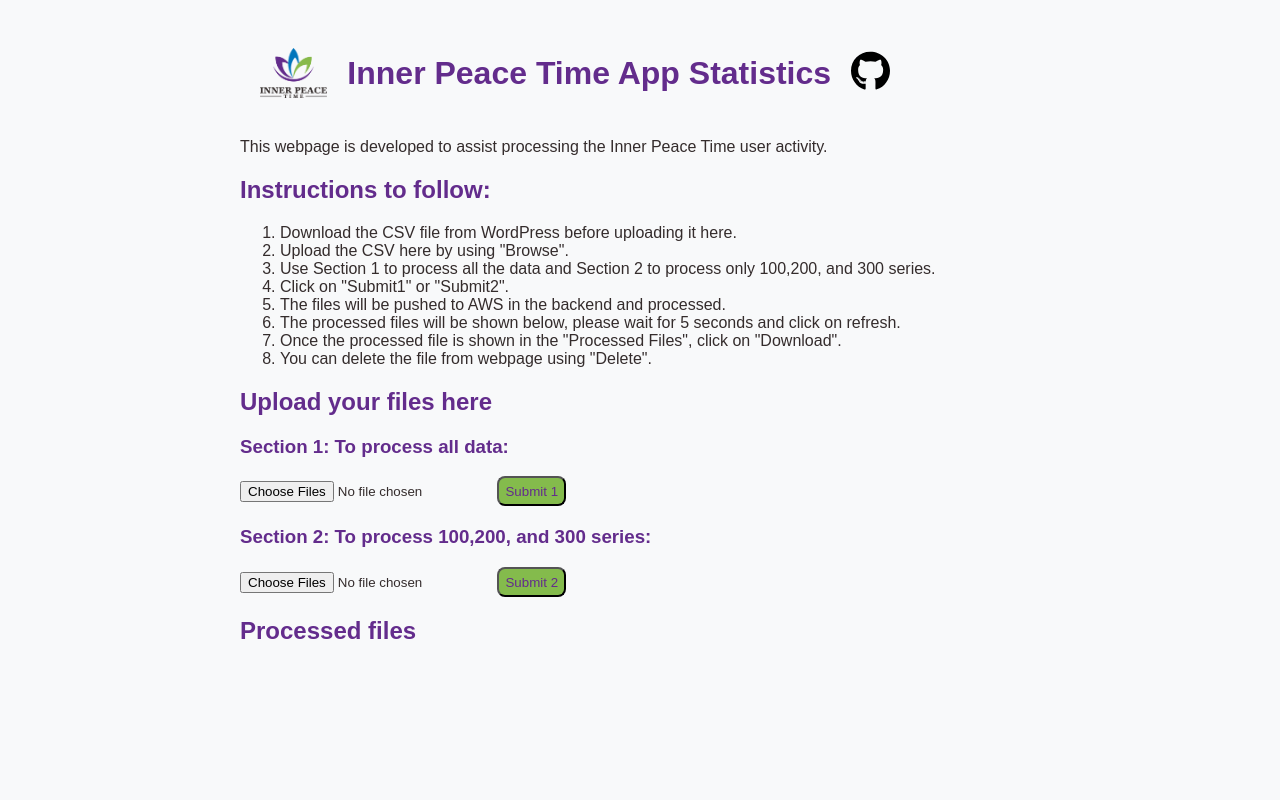
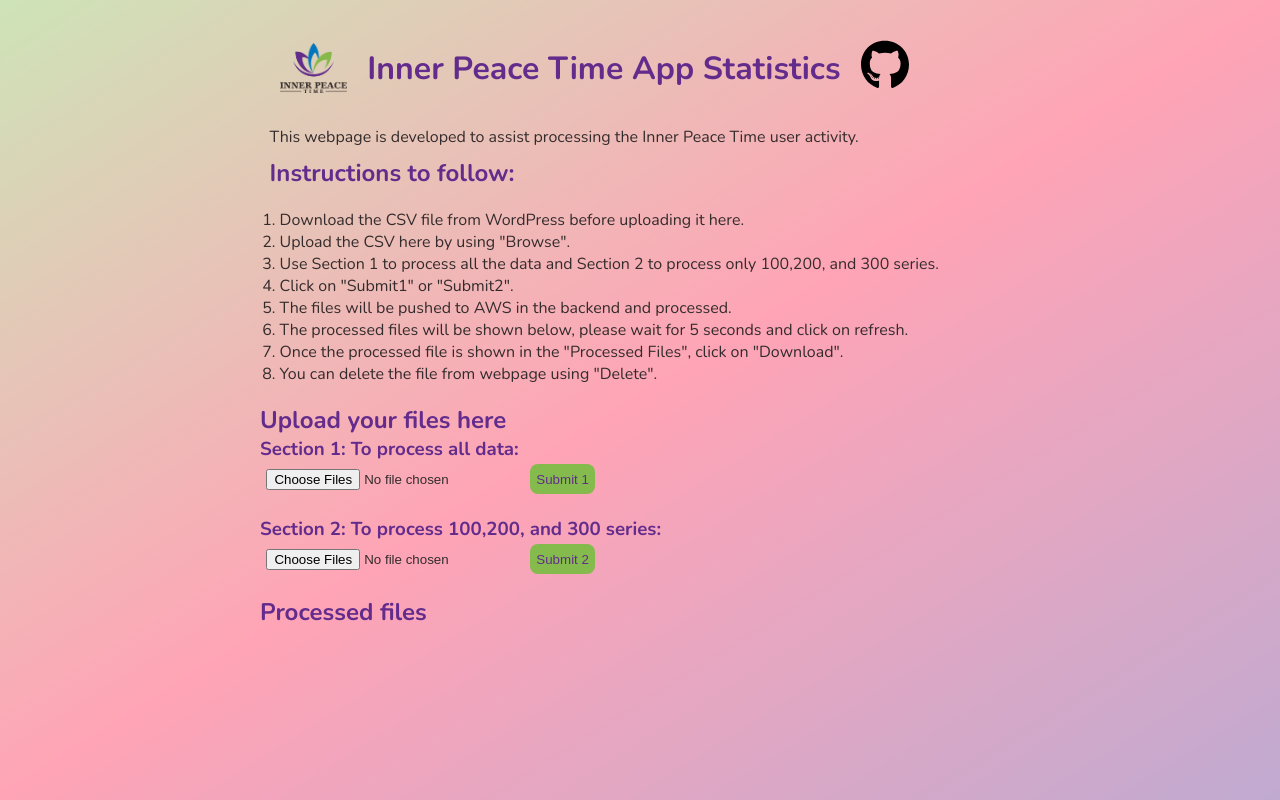
Before and after one commit to rkarmuri/InnerPeaceTimeStatistics, a plain HTML site: page index.html in a window 1280 px wide. Drawn offline with nearby package versions, Linux system fonts and the light colour scheme; a script that the page names is missing.

Commit message:
Updated styling

```diff
--- a/custom.css
+++ b/custom.css
@@ -1,7 +1,30 @@
+@import url('https://fonts.googleapis.com/css2?family=Nunito:ital,wght@0,200..1000;1,200..1000&display=swap');
+* {
+    padding: 0;
+    margin: 0;
+    box-sizing: border-box;
+}
 body {
-    font-family:Arial, Helvetica, sans-serif;
-    background-color: #f8f9fa;
+    font-family:'Nunito', sans-serif;
     color: #342c2c;
+    min-height: 100vh;
+    position: relative;
+    justify-content: center;
+    align-items: center;
+}
+
+body::before {
+    content: '';
+    position: absolute;
+    top: 0;
+    left: 0;
+    width: 100%;
+    height: 100%;
+    background: linear-gradient(to bottom right, #84bb4c, #FF1C4A, #632c8c);
+    opacity: 0.4;
+    z-index: -1;
+    min-height: 100vh;
+    backdrop-filter: blur(5px);
 }
 
 .container {
@@ -19,13 +42,14 @@
 .header img {
     margin: 10px;
     padding: 10px;
-    height: 40px;
+    height: 70px;
 }
 
 .header .h1 {
     margin: 0px;
-    padding: 10px 10px 30px 40px; /* Adjust padding as needed */
+    padding: 10px 10px 30px 40px;
 }
+
 h1, h2, h3 {
     color: #632c8c;
 }
@@ -38,11 +62,34 @@
     background-color: #84bb4c;
     color:#632c8c;
     border-radius: 8px;
+    padding: 0.4rem;
     block-size: 30px;
+    cursor: pointer;
+    border: none;
+}
+
+.btn-primary:hover {
+    background-color: #ffffff;
+    border: 1px solid #84bb4c;
+    transform: scale(1.1);
+    transition: all 0.3s ease-in;
+}
+
+input[type="file"] {
+    cursor: pointer;
+    padding: 0.4rem;
 }
 
 .list-group {
-    margin-top: 20px;
+    padding: 0.6rem;
+}
+
+.list-group h2{
+    padding: 0.6rem 0;
+}
+
+.items {
+    padding: 10px;
 }
 
 table {
@@ -58,3 +105,9 @@
     background-color: #1a1a1a;
     color: #ffffff;
 }
+
+@media(max-width:468px){
+     h1 {
+        font-size: 1rem;
+    }
+}
--- a/index.html
+++ b/index.html
@@ -5,21 +5,135 @@
     <meta name="viewport" content="width=device-width, initial-scale=1.0">
     <title>IPT Statistics</title>
     <link rel="icon" href="./assets/favicon.ico" type="image/x-icon">
-    <link rel="stylesheet" href="./custom.css">
+    <style>
+        @import url('https://fonts.googleapis.com/css2?family=Nunito:ital,wght@0,200..1000;1,200..1000&display=swap');
+        * {
+            padding: 0;
+            margin: 0;
+            box-sizing: border-box;
+        }
+        body {
+            font-family:'Nunito', sans-serif;
+            color: #342c2c;
+            min-height: 100vh;
+            position: relative;
+            justify-content: center;
+            align-items: center;
+        }
+
+        body::before {
+            content: '';
+            position: absolute;
+            top: 0;
+            left: 0;
+            width: 100%;
+            height: 100%;
+            background: linear-gradient(to bottom right, #84bb4c, #FF1C4A, #632c8c);
+            opacity: 0.4;
+            z-index: -1;
+            min-height: 100vh;
+            backdrop-filter: blur(5px);
+        }
+
+        .container {
+            max-width: 800px;
+            margin: 0 auto;
+            padding: 20px;
+        }
+
+        .header {
+            display: flex;
+            align-items: center;
+            justify-content:flex-start;
+        }
+
+        .header img {
+            margin: 10px;
+            padding: 10px;
+            height: 70px;
+        }
+
+        .header .h1 {
+            margin: 0px;
+            padding: 10px 10px 30px 40px;
+        }
+
+        h1, h2, h3 {
+            color: #632c8c;
+        }
+
+        .form-group {
+            margin-bottom: 20px;
+        }
+
+        .btn-primary {
+            background-color: #84bb4c;
+            color:#632c8c;
+            border-radius: 8px;
+            padding: 0.4rem;
+            block-size: 30px;
+            cursor: pointer;
+            border: none;
+        }
+
+        .btn-primary:hover {
+            background-color: #ffffff;
+            border: 1px solid #84bb4c;
+            transform: scale(1.1);
+            transition: all 0.3s ease-in;
+        }
+
+        input[type="file"] {
+            cursor: pointer;
+            padding: 0.4rem;
+        }
+
+        .list-group {
+            padding: 0.6rem;
+        }
+
+        .list-group h2{
+            padding: 0.6rem 0;
+        }
+
+        .items {
+            padding: 10px;
+        }
+
+        table {
+            width: 100%;
+            margin-top: 20px;
+        }
+
+        .table th, .table td {
+            text-align: left;
+        }
+
+        body.dark-mode {
+            background-color: #1a1a1a;
+            color: #ffffff;
+        }
+
+        @media(max-width:468px){
+            h1 {
+                font-size: 1rem;
+            }
+        }
+    </style>
     </head>
 <body>
     <div class="container">
         <div class="header">
-            <img src="./assets/logo.png" style="height: 50px" />
+            <img src="./assets/logo.png"/>
             <h1 class="text-center">Inner Peace Time App Statistics</h1>
-            <a href="https://github.com/rkarmuri/inner-peace-time-statistics"><img src="./assets/github.svg" alt="GitHub"></a>
+            <a href="https://github.com/rkarmuri/inner-peace-time-statistics" target="_blank"><img src="./assets/github.svg" alt="GitHub"></a>
         </div>
         <div class="list-group">
             <p>This webpage is developed to assist processing the Inner Peace Time user activity.</p>
             <h2>
                 Instructions to follow:
             </h2>
-            <ol>
+            <ol class="items">
                 <li>Download the CSV file from WordPress before uploading it here.</li>
                 <li>Upload the CSV here by using "Browse".</li>
                 <li>Use Section 1 to process all the data and Section 2 to process only 100,200, and 300 series.</li>
```
Also changed, not shown: 1 other file.
